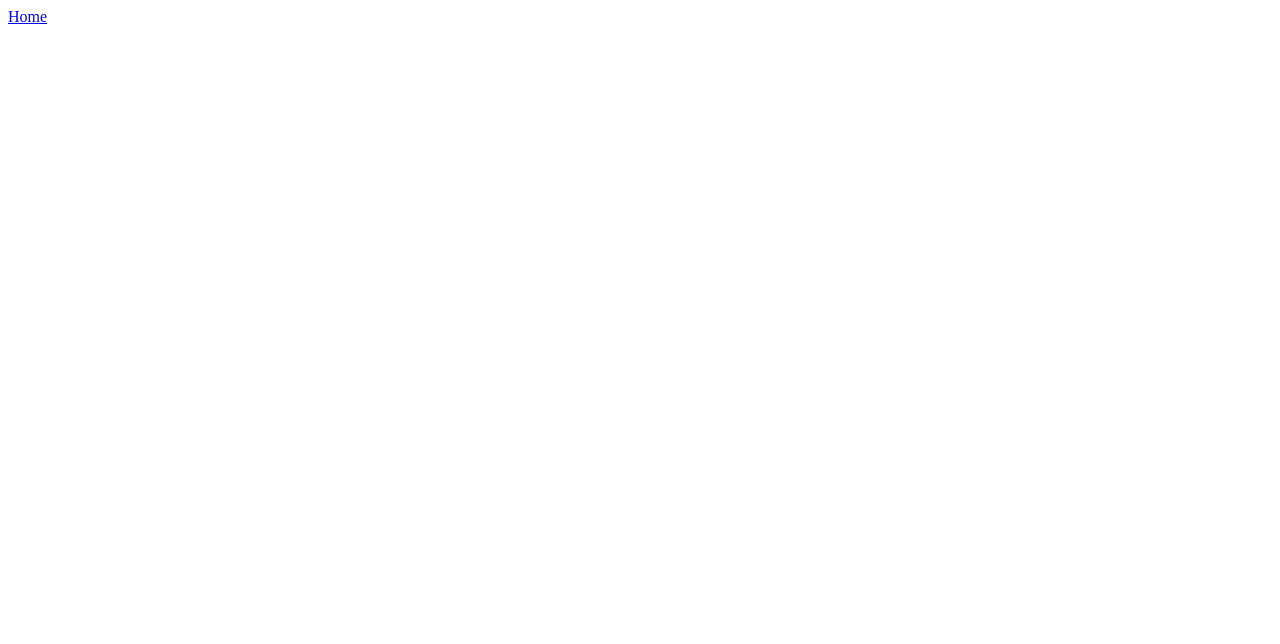
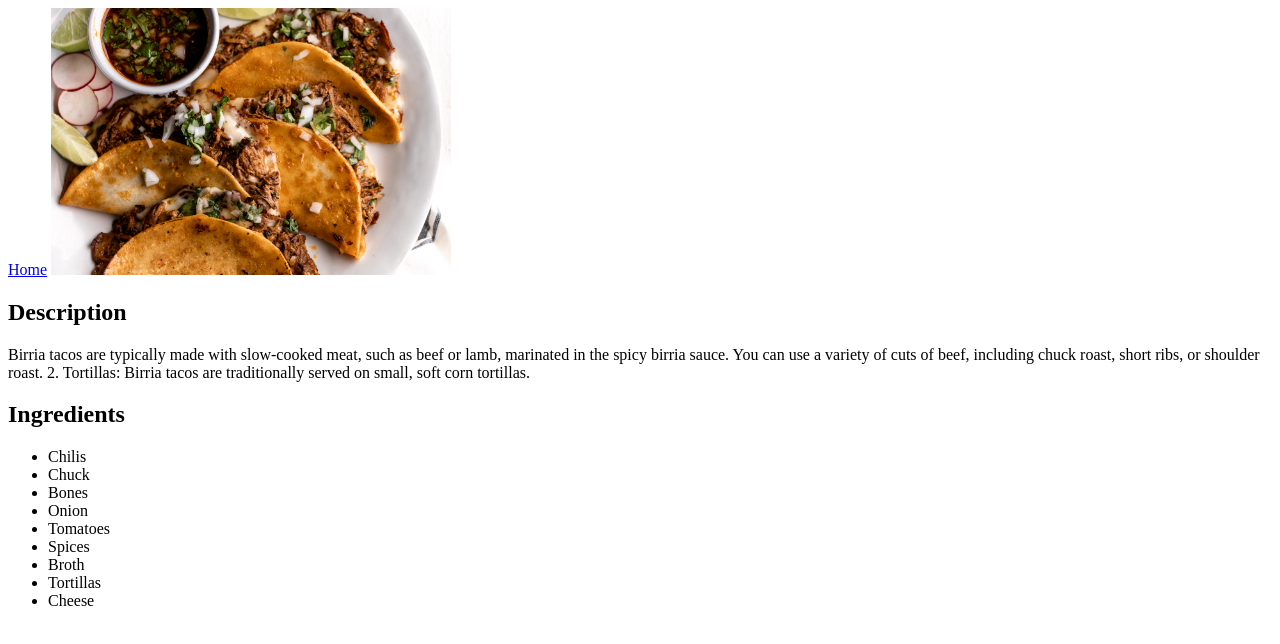
Before and after one commit to PaoloV99/odin-recipes, a plain HTML site: page recipes/tacos.html in a window 1280 px wide. Drawn offline with Linux system fonts and the light colour scheme.

Commit message:
Add recipe description and ingredients

```diff
--- a/recipes/tacos.html
+++ b/recipes/tacos.html
@@ -7,6 +7,22 @@
 </head>
 <body>
     <a href="../index.html">Home</a>
+    <img src="../images/Birria-Tacosjpg.jpg" width="400">
+    <h2>Description</h2>
+    <p>Birria tacos are typically made with slow-cooked meat, such as beef or lamb, marinated in the spicy birria sauce. You can use a variety of cuts of beef, including chuck roast, short ribs, or shoulder roast. 2. Tortillas: Birria tacos are traditionally served on small, soft corn tortillas.</p>
+
+    <h2>Ingredients</h2>
+    <ul>
+        <li>Chilis</li>
+        <li>Chuck</li>
+        <li>Bones</li>
+        <li>Onion</li>
+        <li>Tomatoes</li>
+        <li>Spices</li>
+        <li>Broth</li>
+        <li>Tortillas</li>
+        <li>Cheese</li>
+    </ul>
 
 </body>
 </html>
```
Also changed, not shown: recipes/schnitzel.html (+12 -0 lines), images/Birria-Tacosjpg.jpg (added), images/schnitzel.jpg (added).
